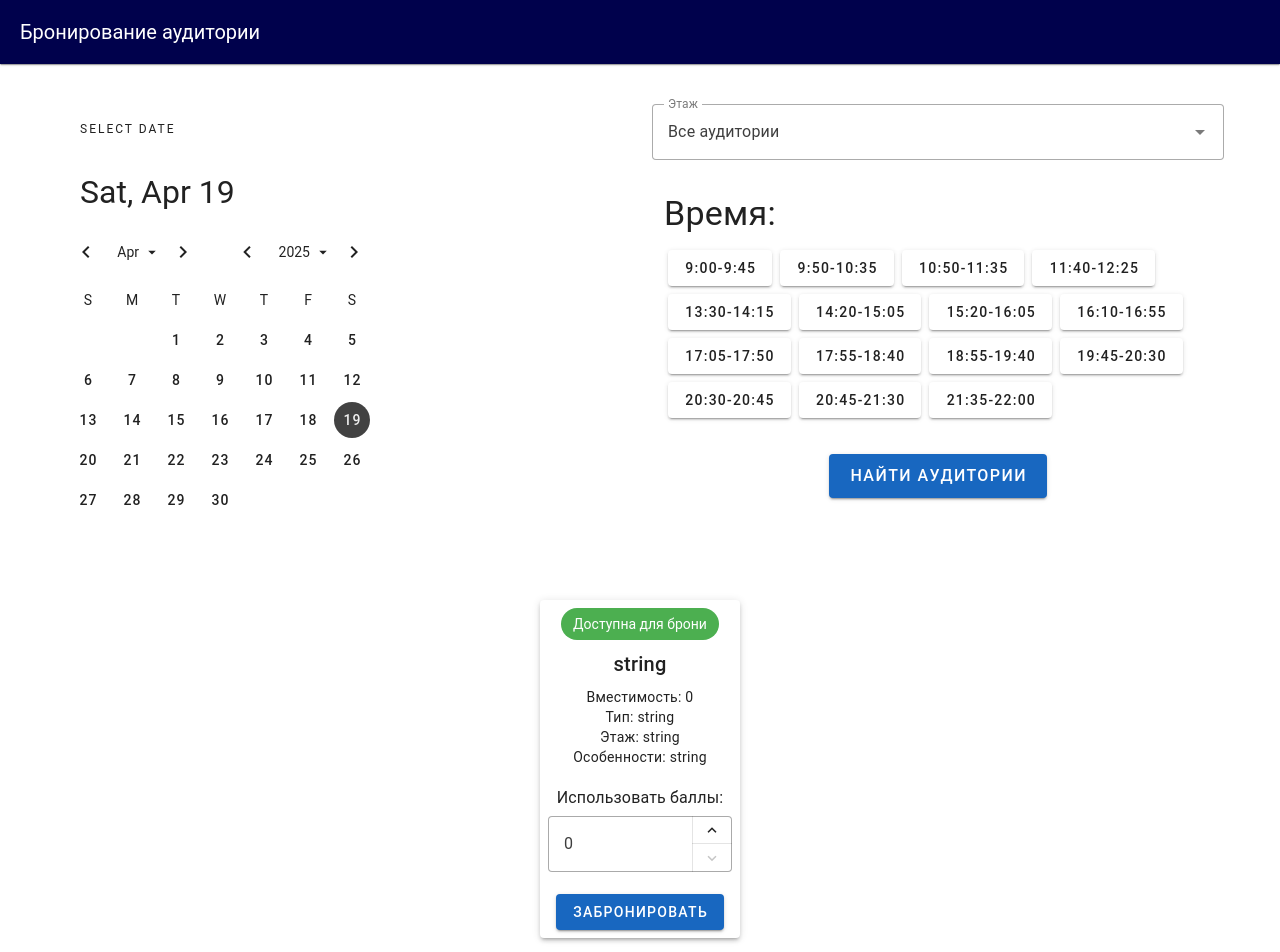
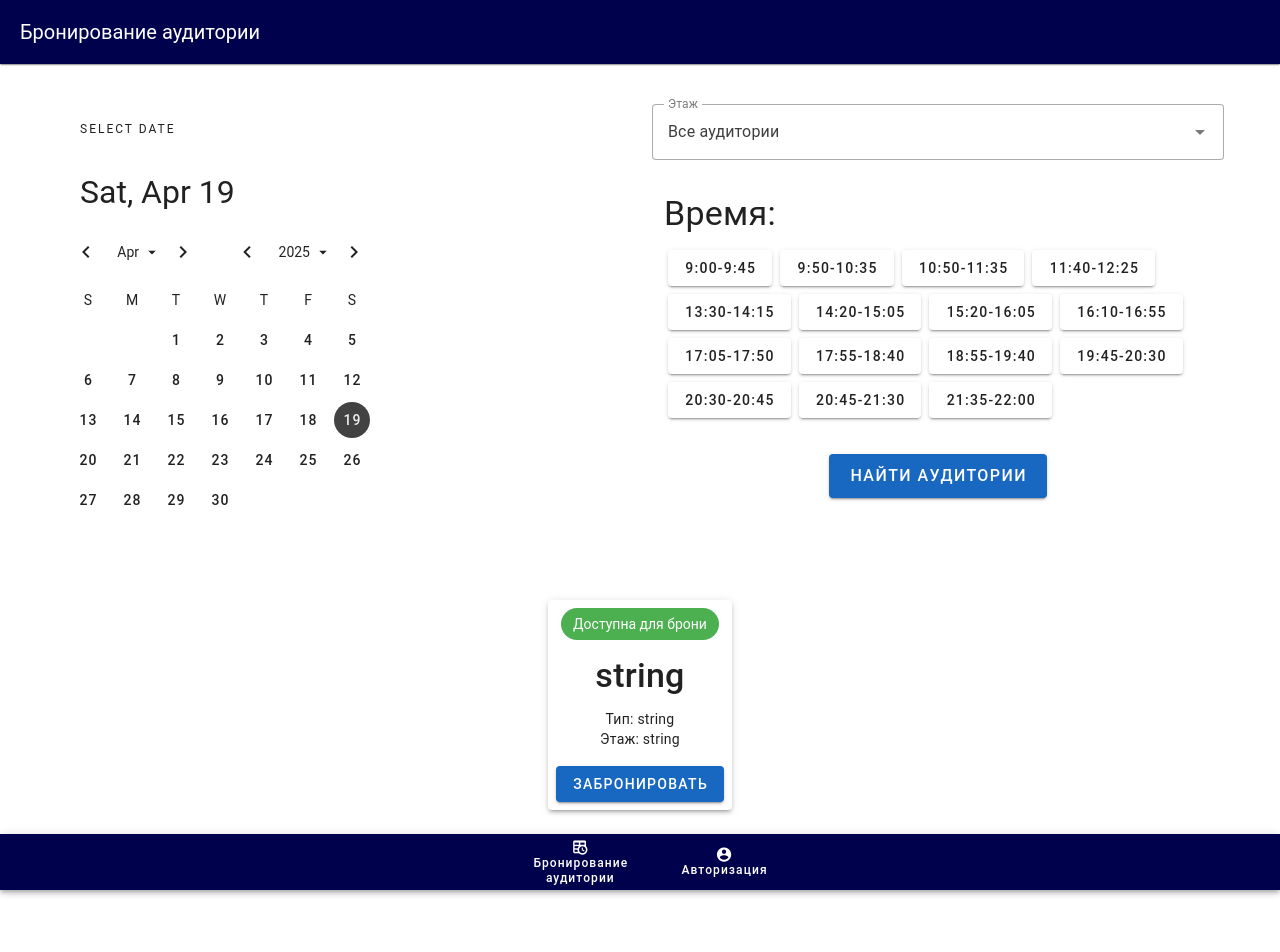
Before and after one commit to olgrok/idea_code_release_frontend, a Vue app: page /booking in a window 1280 px wide. Shown: the top 952 px of the page. After the commit the page ends 890 px from the top, so only its background shows below. Built offline with nearby package versions, Linux system fonts and the light colour scheme; the HTML template or start-up script is replaced by a standard one.

Commit message:
feat: removed bid

```diff
--- a/src/App.vue
+++ b/src/App.vue
@@ -1,7 +1,7 @@
 <script setup lang="ts">
 import { RouterView } from 'vue-router';
 import { useRouter } from 'vue-router'
-import { ref, watch, onMounted } from 'vue';
+import { ref, onMounted } from 'vue';
 import * as parser from './scripts/cookie_parser'
 
 const link = ref("booking")
@@ -16,13 +16,19 @@ const page_title: Map<string, string> = new Map([
 const router = useRouter();
 const isRegistered = ref(false);
 
-watch(link, (new_link) => {
-  router.push(new_link);
-})
-
 function onLoginTrigger() {
   isRegistered.value = true;
   router.push('booking');
+}
+
+function Redirect(link_: string) {
+  link.value = link_;
+  router.push(link_);
+}
+
+function LogOut() {
+  isRegistered.value = false;
+  parser.SetCookie('msu_book_token', '')
 }
 
 onMounted(() => {
@@ -42,7 +48,10 @@ onMounted(() => {
         </v-app-bar-title>
 
         <template v-slot:append v-if="isRegistered">
-          <v-btn v-on:click="link = 'account'">
+          <v-btn v-on:click="LogOut">
+            <v-icon icon="mdi-logout" size=30></v-icon>
+          </v-btn>
+          <v-btn @click="Redirect('account')">
             <v-icon icon="mdi-account-circle" size=30></v-icon>
           </v-btn>
         </template>
@@ -63,12 +72,12 @@ onMounted(() => {
             <span>Уведомления</span>
           </v-btn> -->
 
-          <v-btn value="booking">
+          <v-btn @click="Redirect('booking')">
             <v-icon icon="mdi-timetable" size="small"></v-icon>
             <span>Бронирование аудитории</span>
           </v-btn>
 
-          <v-btn value="login" v-if="!isRegistered">
+          <v-btn @click="Redirect('login')" v-if="!isRegistered">
             <v-icon icon="mdi-account-circle" size="small"></v-icon>
             <span>Авторизация</span>
           </v-btn>
--- a/src/scripts/cookie_parser.ts
+++ b/src/scripts/cookie_parser.ts
@@ -15,7 +15,7 @@ export function ParseCookie() {
   return CookieMap
 }
 
-export function AddCookie(key: string, value: string) {
+export function SetCookie(key: string, value: string) {
   document.cookie = key + '=' + value
 }
 
--- a/src/views/BookingView.vue
+++ b/src/views/BookingView.vue
@@ -49,6 +49,7 @@ const selected_date = shallowRef(new Date());
 const selected_floor = ref("Все аудитории");
 const error_dialog = ref(false)
 const error_msg = ref("Ошибка!")
+const book_room_dialog = ref(false);
 
 const floorOptions = ['Цокольный этаж', '1 Этаж', '2 Этаж', '3 Этаж', '4 Этаж', '5 Этаж', 'Все аудитории'];
 
@@ -301,20 +302,37 @@ function Redirect() {
           <v-chip v-else color="red" variant="flat">
             Недоступна для брони
           </v-chip>
-          <v-card-title>{{ room.name }}</v-card-title>
+          <v-card-title class="text-h4">{{ room.name }}</v-card-title>
           <v-card-text>
-            <p>Вместимость: {{ room.capacity }}</p>
             <p>Тип: {{ room.room_type }}</p>
             <p>Этаж: {{ room.floor }}</p>
-            <p>Особенности: {{ room.features }}</p>
           </v-card-text>
-          <div class="text-subtitle-1 mb-1">Использовать баллы:</div>
-          <v-number-input v-model="room.bid" :min="selected_slots_number" control-variant="stacked" variant="outlined"
-            size="small"></v-number-input>
+          <!-- BookingAttempt(room, room.bid) -->
+          <!-- book_room_dialog = true -->
           <v-btn @click="BookingAttempt(room, room.bid)" :disabled="room.is_available_for_range ? false : true"
             color="primary">
             Забронировать
           </v-btn>
+
+          <v-dialog v-model="book_room_dialog" max-width="400">
+            <v-card>
+              <v-card-title class="text-h5 error--text">
+                <v-icon color="info" class="mr-2">mdi-information</v-icon>
+
+              </v-card-title>
+
+              <v-card-text>
+
+              </v-card-text>
+
+              <v-card-actions>
+                <v-spacer></v-spacer>
+                <v-btn color="primary" @click="book_room_dialog = false">
+                  Закрыть
+                </v-btn>
+              </v-card-actions>
+            </v-card>
+          </v-dialog>
         </v-card>
       </v-col>
     </v-row>
--- a/src/views/LogInView.vue
+++ b/src/views/LogInView.vue
@@ -4,7 +4,7 @@ import { ref } from 'vue';
 import { useField, useForm } from 'vee-validate'
 import * as yup from 'yup'
 import api from '../api_config.json';
-import { AddCookie } from '../scripts/cookie_parser';
+import { SetCookie } from '../scripts/cookie_parser';
 
 const emit = defineEmits(['onLoginTrigger'])
 
@@ -33,7 +33,7 @@ const authenticate = handleSubmit((values) => {
     {
       timeout: api.timeout
     }).then((response) => {
-      AddCookie("msu_book_token", response.data.token);
+      SetCookie("msu_book_token", response.data.token);
       emit('onLoginTrigger');
     }).catch((error) => {
       const error_message = {
```
